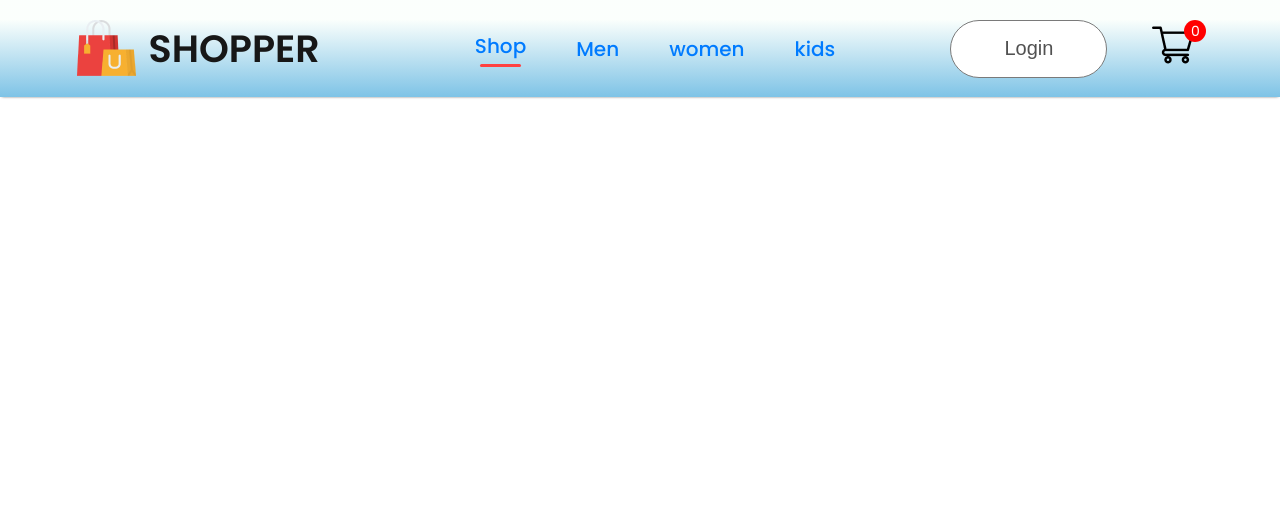
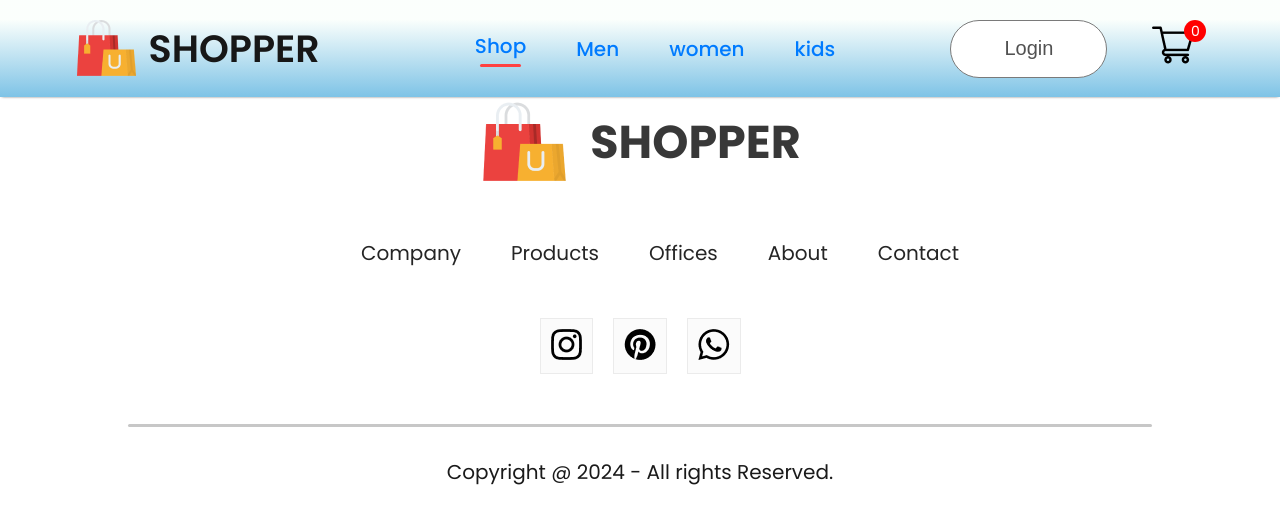
Before and after one commit to sparshbansal-08/E-Commerce, a React (Create React App) app in the folder frontend/: page /login in a window 1280 px wide. Shown: the top 524 px of the page. Built offline with nearby package versions, Linux system fonts and the light colour scheme.

Commit message:
shop page complete with footer

```diff
--- a/frontend/src/App.js
+++ b/frontend/src/App.js
@@ -6,6 +6,7 @@
 import Product from "./Pages/Product";
 import Cart from "./Pages/Cart";
 import LoginSignup from "./Pages/LoginSignup";
+import Footer from "./Components/Footer/Footer";
 
 function App() {
   return (
@@ -23,6 +24,7 @@
           <Route path="/cart" element={<Cart />} />
           <Route path="/login" element={<LoginSignup />} />
         </Routes>
+        <Footer />
       </BrowserRouter>
     </div>
   );
--- /dev/null
+++ b/frontend/src/Components/Footer/Footer.css
@@ -0,0 +1,54 @@
+.footer {
+  display: flex;
+  justify-content: center;
+  align-items: center;
+  flex-direction: column;
+  gap: 50px;
+}
+.footer-logo {
+  display: flex;
+  align-items: center;
+  gap: 20px;
+}
+.footer-logo p {
+  color: #383838;
+  font-size: 46px;
+  font-weight: 700;
+}
+.footer-links {
+  display: flex;
+  gap: 50px;
+  list-style: none;
+  color: #252525;
+  font-size: 20px;
+}
+.footer-links li {
+  cursor: pointer;
+}
+.footer-social-icon {
+  display: flex;
+  gap: 20px;
+}
+.footer-icons-container {
+  padding: 10px;
+  padding-bottom: 6px;
+  background: #fbfbfb;
+  border: 1px solid #ebebeb;
+}
+.footer-copyright {
+  display: flex;
+  gap: 30px;
+  color: #1a1a1a;
+  flex-direction: column;
+  align-items: center;
+  width: 100%;
+  margin-bottom: 30px;
+  font-size: 20px;
+}
+.footer-copyright hr {
+  width: 80%;
+  border: none;
+  border-radius: 10px;
+  height: 3px;
+  background: #c7c7c7;
+}
--- /dev/null
+++ b/frontend/src/Components/Footer/Footer.jsx
@@ -0,0 +1,39 @@
+import React from "react";
+import "./Footer.css";
+import footer_logo from "../Assets/logo_big.png";
+import instagram_icon from "../Assets/instagram_icon.png";
+import pintester_icon from "../Assets/pintester_icon.png";
+import whatsapp_icon from "../Assets/whatsapp_icon.png";
+const Footer = () => {
+  return (
+    <div className="footer">
+      <div className="footer-logo">
+        <img src={footer_logo} alt="" />
+        <p>SHOPPER</p>
+      </div>
+      <ul className="footer-links">
+        <li>Company</li>
+        <li>Products</li>
+        <li>Offices</li>
+        <li>About</li>
+        <li>Contact</li>
+      </ul>
+      <div className="footer-social-icon">
+        <div className="footer-icons-container">
+          <img src={instagram_icon} alt="" />
+        </div>
+        <div className="footer-icons-container">
+          <img src={pintester_icon} alt="" />
+        </div>
+        <div className="footer-icons-container">
+          <img src={whatsapp_icon} alt="" />
+        </div>
+      </div>
+      <div className="footer-copyright">
+        <hr />
+        <p>Copyright @ 2024 - All rights Reserved.</p>
+      </div>
+    </div>
+  );
+};
+export default Footer;
```
